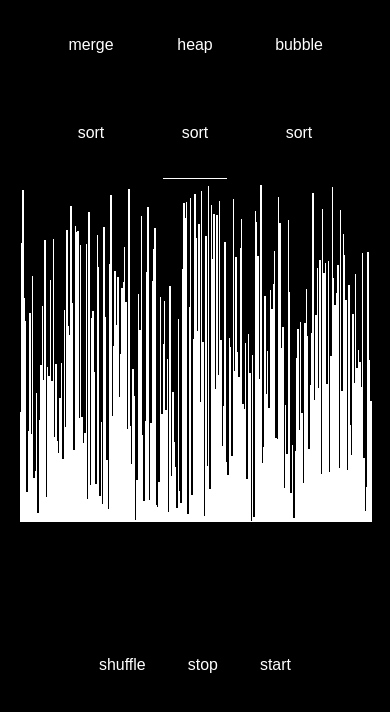
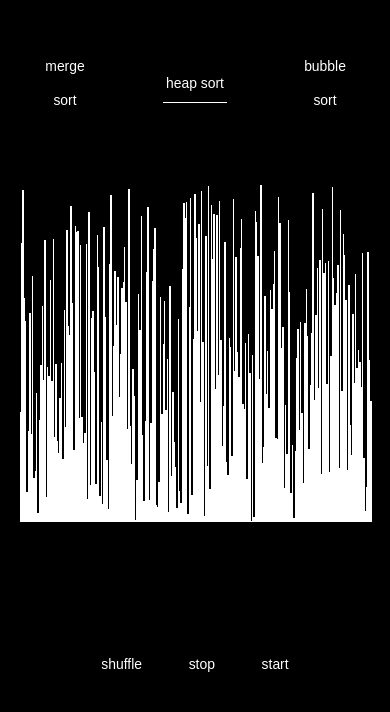
Before and after one commit to shiiirro/sorting-audiovisualizer, a React (Create React App) app: page / in a window 390 px wide. Shown: the top 712 px of the page. Built offline with nearby package versions, Linux system fonts and the light colour scheme.

Commit message:
additional ui changes to fix mobile appearance

```diff
--- a/src/components/Visualizer.css
+++ b/src/components/Visualizer.css
@@ -15,7 +15,6 @@
 
 .sort-selection-bar {
     height: 20vh;
-    width: 80vw;
     display: flex;
     flex-direction: row;
     align-items: flex-end;
@@ -37,10 +36,6 @@
     background-color: black;
     margin: auto;
     margin-top: 0;
-    font: 'Segoe UI';
-    color: white;
-    font-size: calc(12px + 1vw);
-    line-height: 5.5rem;
 }
 
 .button {
@@ -51,8 +46,8 @@
     font: 'Segoe UI';
     color: white;
     border: 0px;
-    font-size: calc(12px + 1vw);
-    line-height: 5.5rem;
+    font-size: calc(10px + 1vw);
+    line-height: 4vh;
 }
 
 .sort-button-combo {
```
